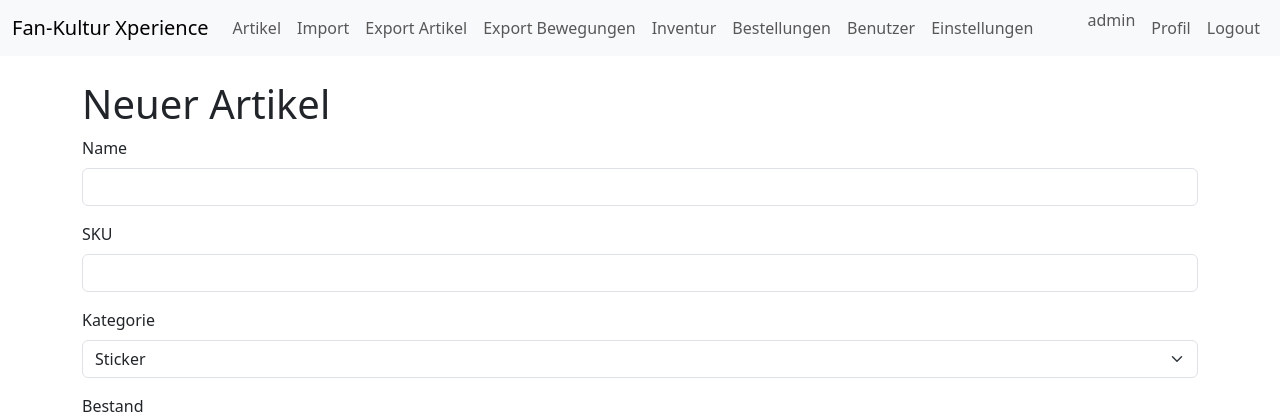
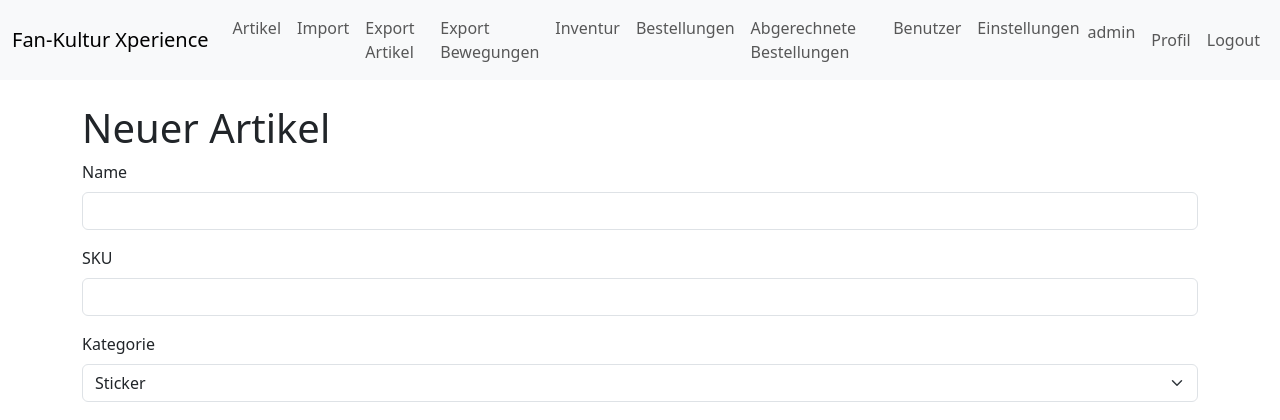
Before and after one commit to Phantomias1403/Lagerbestand, a Flask app: page /article/new in a window 1280 px wide. Shown: the top 420 px of the page. Run offline with Flask 3, Linux system fonts and the light colour scheme; a user stored in the database is signed in.

Commit message:
Update layout.html

```diff
--- a/app/templates/layout.html
+++ b/app/templates/layout.html
@@ -23,6 +23,9 @@
         <li class="nav-item"><a class="nav-link" href="{{ url_for('main.export_movements') }}">Export Bewegungen</a></li>
         <li class="nav-item"><a class="nav-link" href="{{ url_for('main.inventory') }}">Inventur</a></li>
         <li class="nav-item"><a class="nav-link" href="{{ url_for('main.order_list') }}">Bestellungen</a></li>
+        {% if not enable_user_management or (current_user.is_authenticated and current_user.is_admin) %}
+        <li class="nav-item"><a class="nav-link" href="{{ url_for('main.invoices') }}">Abgerechnete Bestellungen</a></li>
+        {% endif %}
         {% if enable_user_management and current_user.is_authenticated and current_user.is_admin %}
         <li class="nav-item"><a class="nav-link" href="{{ url_for('main.user_list') }}">Benutzer</a></li>
         {% endif %}
```
